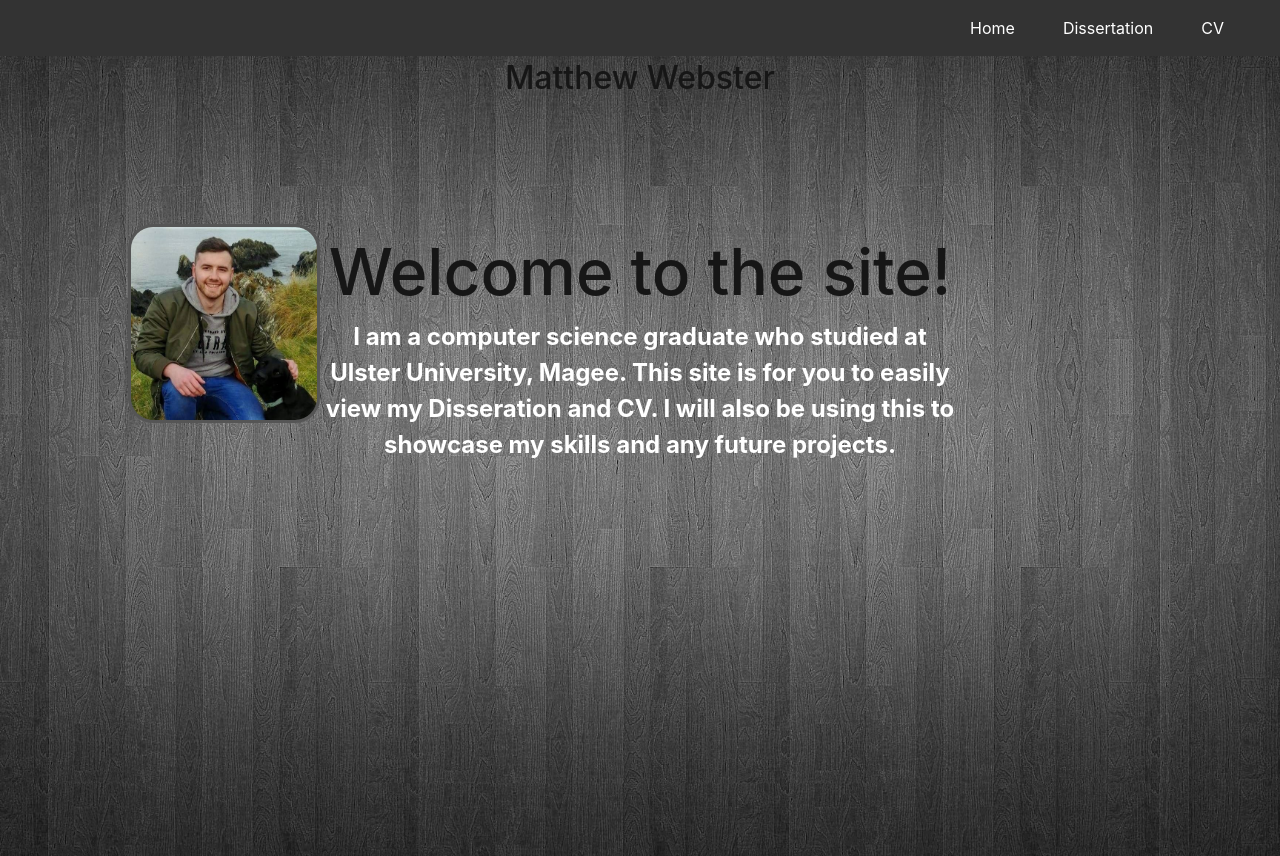
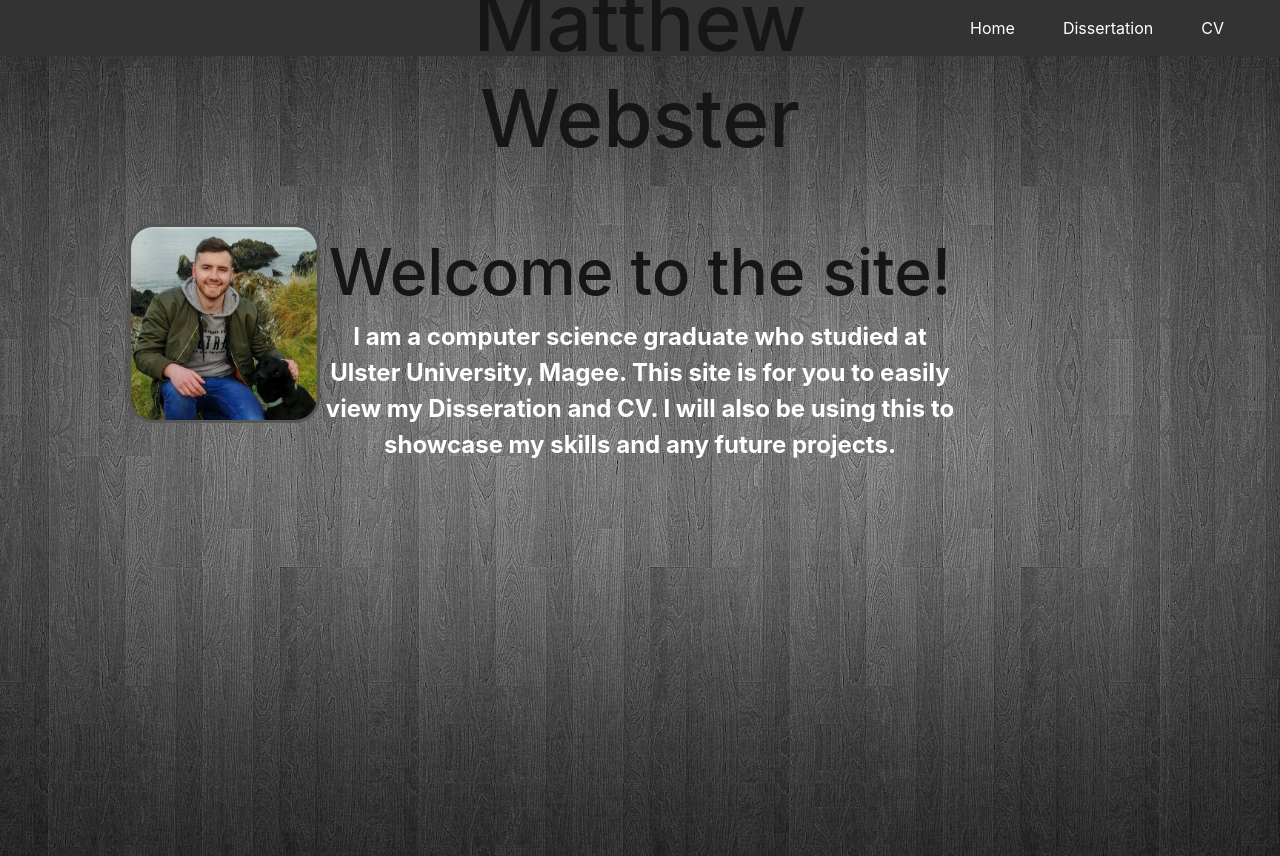
Before and after one commit to Webster939/Website, a plain HTML site: page index.html in a window 1280 px wide. Drawn offline with nearby package versions, Linux system fonts and the light colour scheme.

Commit message:
Update main.css

```diff
--- a/CSS/main.css
+++ b/CSS/main.css
@@ -42,7 +42,7 @@ body {
     top: 10%;
     transform: translate(-50%, -55%);
     text-align: center;
-    /*font-size: 500%;*/
+    font-size: 500%;
 }
 .description {
     left: 50%;
```
